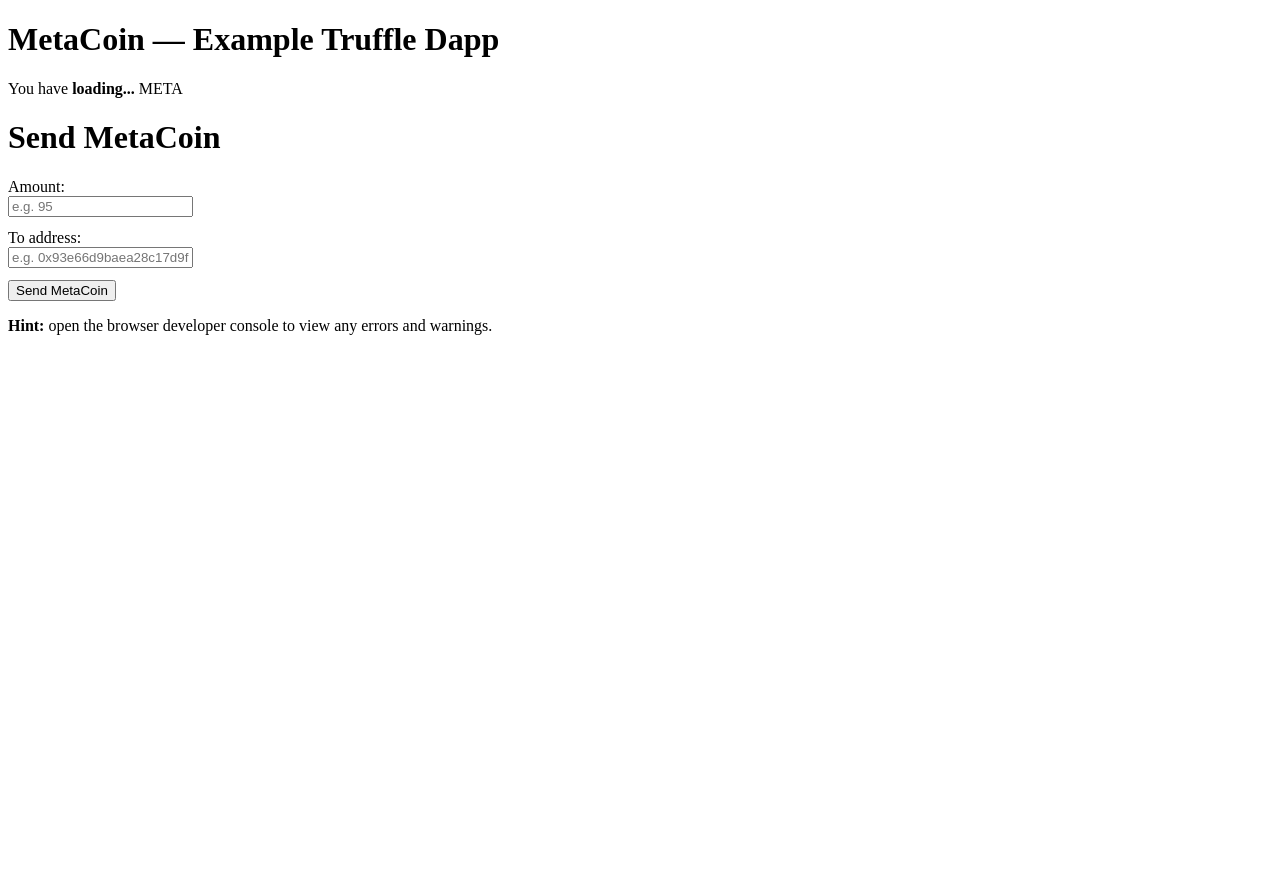
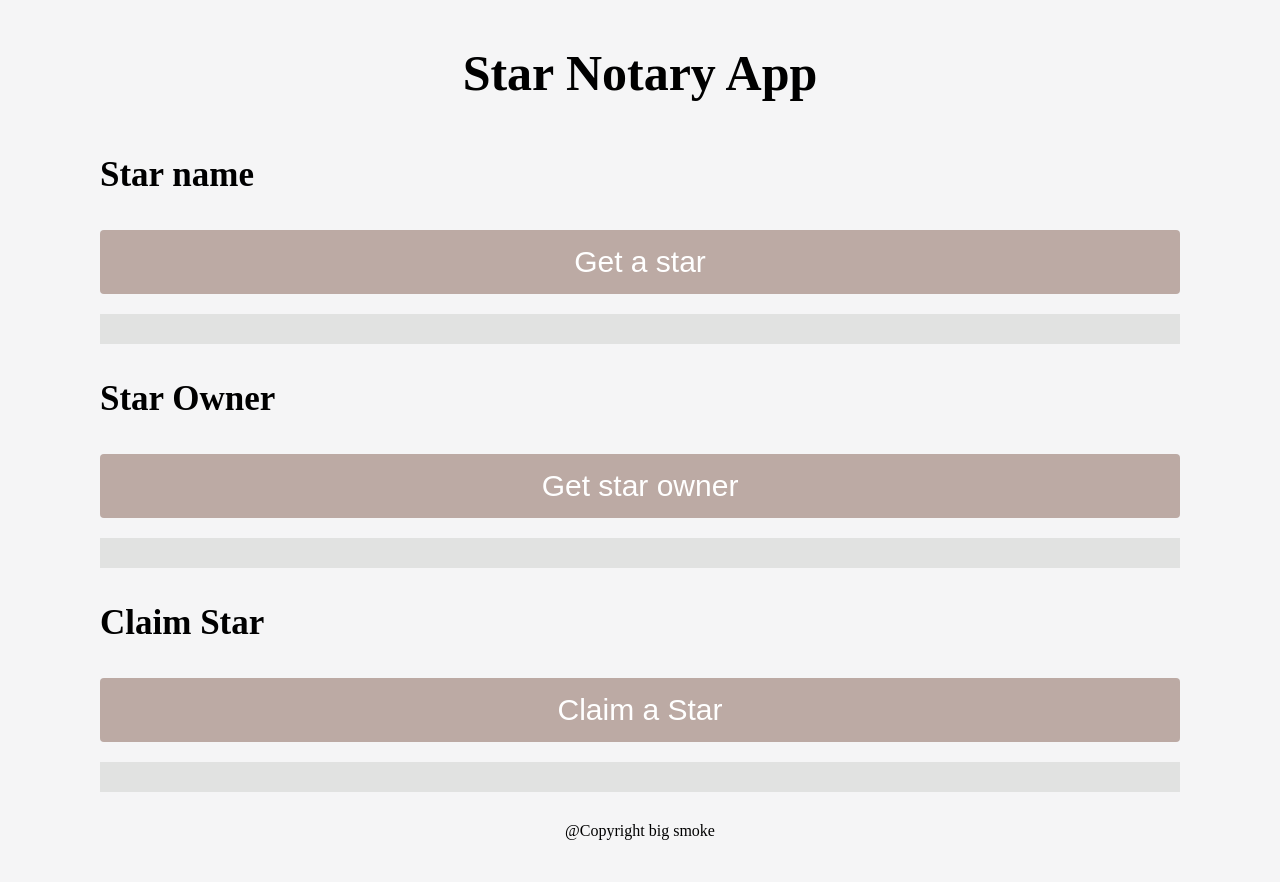
Before and after one commit to peterokwara/StarNotary1.0, a website built with webpack: page app/src/index.html in a window 1280 px wide. Before the commit the page ends 800 px from the top, so only its background shows below. Built offline with nearby package versions, Linux system fonts and the light colour scheme; what web3 would draw is missing.

Commit message:
Fix v1 of the app

```diff
--- a/app/package.json
+++ b/app/package.json
@@ -9,9 +9,12 @@
   },
   "devDependencies": {
     "copy-webpack-plugin": "^5.0.5",
+    "css-loader": "^5.2.6",
+    "style-loader": "^2.0.0",
     "webpack": "^4.41.2",
     "webpack-cli": "^3.3.10",
-    "webpack-dev-server": "^3.9.0"
+    "webpack-dev-server": "^3.9.0",
+    "webpack-stream": "^7.0.0"
   },
   "dependencies": {
     "web3": "^1.2.4"
--- a/app/src/index.html
+++ b/app/src/index.html
@@ -1,37 +1,60 @@
 <!DOCTYPE html>
-<html>
+<html lang="en">
   <head>
-    <title>MetaCoin | Truffle Webpack Demo w/ Frontend</title>
+    <meta charset="UTF-8" />
+    <meta http-equiv="X-UA-Compatible" content="IE=edge" />
+    <meta name="viewport" content="width=device-width, initial-scale=1.0" />
+    <title>StarNotary DAPP Front End</title>
+
+    <!-- <link href="./style.css" rel="stylesheet" /> -->
   </head>
-  <style>
-    input {
-      display: block;
-      margin-bottom: 12px;
-    }
-  </style>
   <body>
-    <h1>MetaCoin — Example Truffle Dapp</h1>
-    <p>You have <strong class="balance">loading...</strong> META</p>
+    <header><h1>Star Notary App</h1></header>
+    <main>
+      <section>
+        <div class="star-section" id="star-name-div">
+          <h3 class="star-section-heading" id="star-name-heading">
+            Star name
+          </h3>
+          <button
+            class="star-section-button"
+            div="star-name-button"
+            onclick="App.starNameFunc()"
+          >
+            Get a star
+          </button>
+          <div class="star-section-results" id="star-name-results"></div>
+        </div>
 
-    <h1>Send MetaCoin</h1>
+        <div class="star-section" id="star-owner-div">
+          <h3 class="star-section-heading" id="star-owner-heading">
+            Star Owner
+          </h3>
+          <button
+            class="star-section-button"
+            div="star-owner-button"
+            onclick="App.starOwnerFunc()"
+          >
+            Get star owner
+          </button>
+          <div class="star-section-results" id="star-owner-results"></div>
+        </div>
 
-    <label for="amount">Amount:</label>
-    <input type="text" id="amount" placeholder="e.g. 95" />
+        <div class="star-section" id="claim-star-section">
+          <h3 class="star-section-heading claim-star-heading">Claim Star</h3>
+          <button
+            class="star-section-button"
+            div="claim-star-button"
+            onclick="App.claimStarFunc()"
+          >
+            Claim a Star
+          </button>
+          <div class="star-section-results" id="claim-star-results"></div>
+        </div>
+      </section>
+    </main>
 
-    <label for="receiver">To address:</label>
-    <input
-      type="text"
-      id="receiver"
-      placeholder="e.g. 0x93e66d9baea28c17d9fc393b53e3fbdd76899dae"
-    />
-
-    <button onclick="App.sendCoin()">Send MetaCoin</button>
-
-    <p id="status"></p>
-    <p>
-      <strong>Hint:</strong> open the browser developer console to view any
-      errors and warnings.
-    </p>
+    <footer>@Copyright big smoke</footer>
     <script src="index.js"></script>
   </body>
 </html>
--- a/app/src/index.js
+++ b/app/src/index.js
@@ -1,76 +1,79 @@
 import Web3 from "web3";
-import metaCoinArtifact from "../../build/contracts/MetaCoin.json";
+import "./style.css";
+import starNotaryArtifact from "../../build/contracts/StarNotary.json";
 
 const App = {
   web3: null,
   account: null,
   meta: null,
 
-  start: async function() {
+  start: async function () {
     const { web3 } = this;
 
     try {
       // get contract instance
       const networkId = await web3.eth.net.getId();
-      const deployedNetwork = metaCoinArtifact.networks[networkId];
+      const deployedNetwork = starNotaryArtifact.networks[networkId];
       this.meta = new web3.eth.Contract(
-        metaCoinArtifact.abi,
-        deployedNetwork.address,
+        starNotaryArtifact.abi,
+        deployedNetwork.address
       );
 
       // get accounts
       const accounts = await web3.eth.getAccounts();
       this.account = accounts[0];
 
-      this.refreshBalance();
     } catch (error) {
       console.error("Could not connect to contract or chain.");
     }
   },
 
-  refreshBalance: async function() {
-    const { getBalance } = this.meta.methods;
-    const balance = await getBalance(this.account).call();
-
-    const balanceElement = document.getElementsByClassName("balance")[0];
-    balanceElement.innerHTML = balance;
+  // Function to update status message in the page
+  setStatus: function (message) {
+    const status = document.getElementById("claim-star-results");
+    status.innerHTML = message;
   },
 
-  sendCoin: async function() {
-    const amount = parseInt(document.getElementById("amount").value);
-    const receiver = document.getElementById("receiver").value;
-
-    this.setStatus("Initiating transaction... (please wait)");
-
-    const { sendCoin } = this.meta.methods;
-    await sendCoin(receiver, amount).send({ from: this.account });
-
-    this.setStatus("Transaction complete!");
-    this.refreshBalance();
+  // Function called to show the star name
+  starNameFunc: async function () {
+    const { starName } = this.meta.methods; // To be able to use the functions in your Smart Contract use destructuring to get the function to be called
+    const response = await starName().call(); // calling the starName property from your Smart Contract
+    const owner = document.getElementById("star-name-results"); // Updating HTML
+    owner.innerHTML = response;
   },
 
-  setStatus: function(message) {
-    const status = document.getElementById("status");
-    status.innerHTML = message;
+  // Function called to show the star owner
+  starOwnerFunc: async function () {
+    const { starOwner } = this.meta.methods; // To be able to use the functions in your Smart Contract use destructuring to get the function to be called
+    const response = await starOwner().call(); // calling the starOwner property from your Smart Contract
+    const owner = document.getElementById("star-owner-results"); // Updating HTML
+    owner.innerHTML = response;
+  },
+
+  // Function called to claim a star
+  claimStarFunc: async function () {
+    const { claimStar, starOwner } = this.meta.methods; // To be able to use the functions in your Smart Contract use destructuring to get the function to be called
+    await claimStar().send({ from: this.account }); // Use `send` instead of `call` when you call a function in your Smart Contract
+    const response = await starOwner().call();
+    App.setStatus("New Star Owner is " + response + " .");
   },
 };
 
 window.App = App;
 
-window.addEventListener("load", function() {
+window.addEventListener("load", async function () {
   if (window.ethereum) {
     // use MetaMask's provider
     App.web3 = new Web3(window.ethereum);
-    window.ethereum.enable(); // get permission to access accounts
+    await window.ethereum.enable(); // get permission to access accounts
   } else {
     console.warn(
-      "No web3 detected. Falling back to http://127.0.0.1:8545. You should remove this fallback when you deploy live",
+      "No web3 detected. Falling back to http://127.0.0.1:8545. You should remove this fallback when you deploy live"
     );
     // fallback - use your fallback strategy (local node / hosted node + in-dapp id mgmt / fail)
     App.web3 = new Web3(
-      new Web3.providers.HttpProvider("http://127.0.0.1:8545"),
+      new Web3.providers.HttpProvider("http://127.0.0.1:8545")
     );
   }
-
   App.start();
 });
--- /dev/null
+++ b/app/src/style.css
@@ -0,0 +1,115 @@
+/* Base rules */
+:root {
+  --primary: #b0bec5;
+  --secondary: #bcaaa4;
+  --background: #f5f5f6;
+  --text-field: #e1e2e1;
+}
+
+body {
+  margin: 0;
+  padding: 0;
+  width: 100%;
+  height: 100%;
+}
+
+/* Layout rules */
+body {
+  display: grid;
+  height: 100vh;
+  grid-template-rows: 100px 1fr 80px;
+  grid-template-areas:
+    "h"
+    "c"
+    "f";
+}
+
+main {
+  grid-area: c;
+}
+
+header {
+  grid-area: h;
+  display: flex;
+  flex-direction: row;
+  padding: 10px;
+  justify-content: center;
+}
+
+footer {
+  grid-area: f;
+  display: flex;
+  flex-direction: row;
+  margin: 10px;
+  justify-content: center;
+}
+
+section {
+  display: flex;
+  flex-direction: column;
+  margin: 20px;
+  justify-content: center;
+}
+
+/* Module rules */
+.star-section {
+  display: flex;
+  flex-direction: column;
+}
+
+.star-section > .star-section-button {
+  position: relative;
+  display: block;
+}
+
+.star-section > .star-section-results {
+  margin-top: 20px;
+  word-wrap: break-word;
+}
+
+/* For tablets and desktop */
+@media only screen and (min-width: 600px) {
+  section {
+    margin-left: 100px;
+    margin-right: 100px;
+  }
+}
+
+/* Theme rules */
+body {
+  background-color: var(--background);
+}
+
+.star-section-button {
+  background-color: var(--secondary);
+  border: none;
+  color: white;
+  text-decoration: none;
+  text-align: center;
+  padding: 15px 32px;
+  display: inline-block;
+  font-size: large;
+  border-radius: 4px;
+}
+
+.star-section-results {
+  background-color: var(--text-field);
+  padding: 15px 15px;
+}
+
+/* For tablets and laptops and desktops */
+@media only screen and (min-width: 600px) {
+  h1 {
+    font-size: 50px;
+  }
+  .star-section-button {
+    font-size: 30px;
+  }
+  .star-section-results {
+    font-size: 30px;
+  }
+
+  .star-section-heading {
+    font-size: 35px;
+  }
+}
--- a/app/webpack.config.js
+++ b/app/webpack.config.js
@@ -2,11 +2,19 @@
 const CopyWebpackPlugin = require("copy-webpack-plugin");
 
 module.exports = {
-  mode: 'development',
+  mode: "development",
   entry: "./src/index.js",
   output: {
     filename: "index.js",
     path: path.resolve(__dirname, "dist"),
+  },
+  module: {
+    rules: [
+      {
+        test: /\.((c|sa|sc)ss)$/i,
+        use: ["style-loader", "css-loader"],
+      },
+    ],
   },
   plugins: [
     new CopyWebpackPlugin([{ from: "./src/index.html", to: "index.html" }]),
```
Also changed, not shown: 1 other file.
